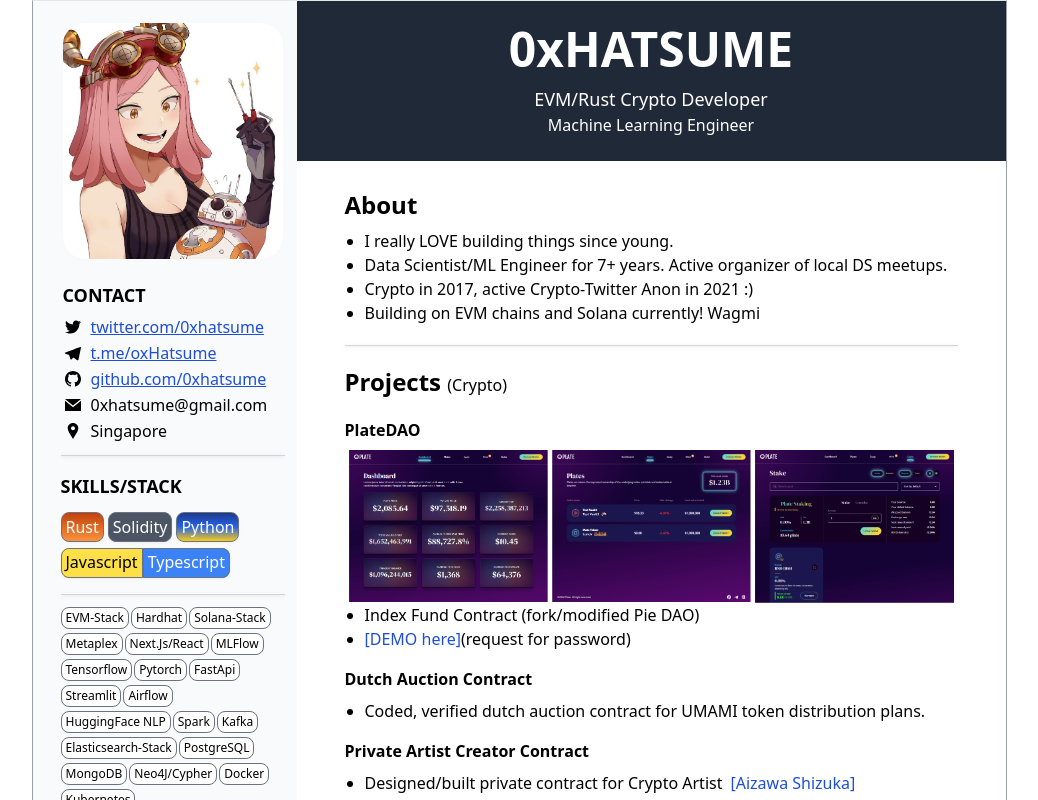
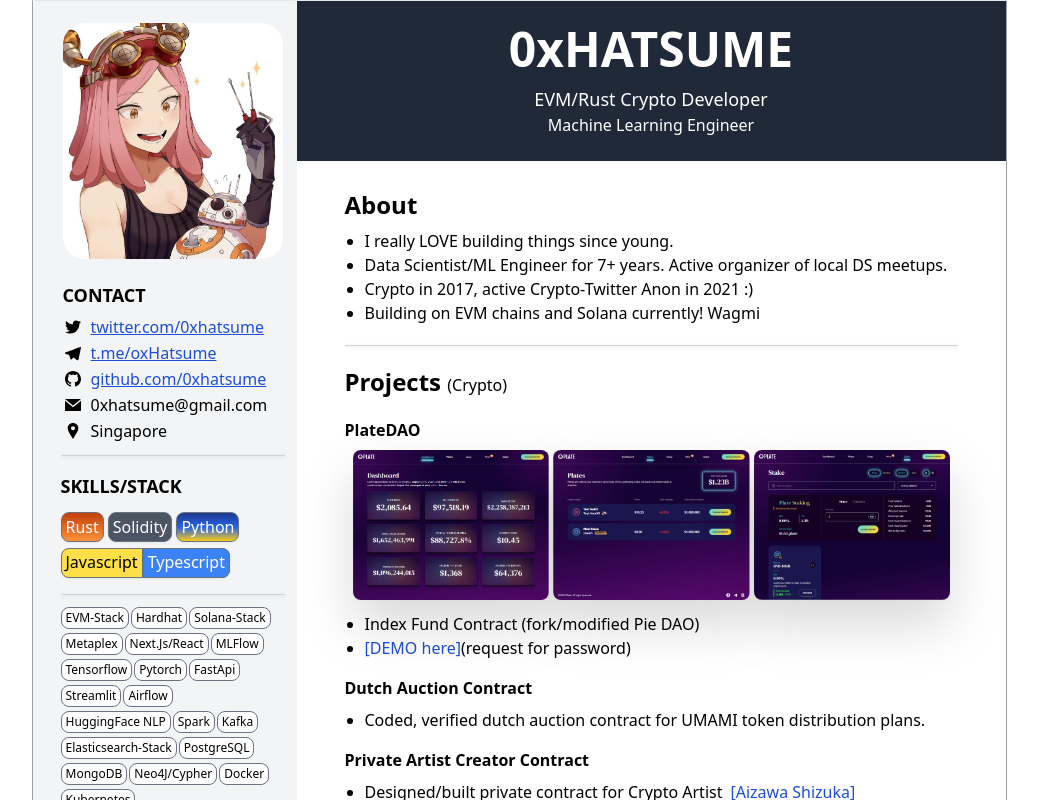
Before and after one commit to 0xhatsume/cv, a Next.js app: page / in a window 1280 px wide. Shown: the top 800 px of the page, without its empty margins (121-1159 px from the left). Built offline with nearby package versions, Linux system fonts and the light colour scheme.

Commit message:
feat: add smol image tab opener to projects

```diff
--- a/src/components/SideBar/SideBar.tsx
+++ b/src/components/SideBar/SideBar.tsx
@@ -12,7 +12,7 @@ export const SideBar=()=>{
   return (
     <aside className="w-72 h-full">
       <div className="py-4 pl-7 pr-3 h-full
-      bg-gray-50 rounded dark:bg-gray-800">
+      bg-gray-100 rounded dark:bg-gray-800">
 
         <div className="w-56 h-60 mt-1 mb-2
           overflow-hidden
--- a/src/pages/index.tsx
+++ b/src/pages/index.tsx
@@ -60,11 +60,20 @@ const Home: NextPage=()=>{
                 space-x-1 px-2
                 w-full
                 ">
-                  <img className="w-1/3" src={`${isProd ? gitAddressPrefix : ''}/img/platedao1.PNG`}></img>
-                  <img className="w-1/3" src={`${isProd ? gitAddressPrefix : ''}/img/platedao2.PNG`}></img>
-                  <img className="w-1/3" src={`${isProd ? gitAddressPrefix : ''}/img/platedao3.PNG`}></img>
+                  <a className="" href={`${isProd ? gitAddressPrefix : ''}/img/platedao1.PNG`} target={"_blank"}>
+                  <img className="drop-shadow-2xl rounded-lg hover:border-blue-600 hover:border-2" src={`${isProd ? gitAddressPrefix : ''}/img/platedao1.PNG`}/>
+                  </a>
+
+                  <a href={`${isProd ? gitAddressPrefix : ''}/img/platedao2.PNG`} target={"_blank"}>
+                  <img className="drop-shadow-2xl rounded-lg hover:border-blue-600 hover:border-2" src={`${isProd ? gitAddressPrefix : ''}/img/platedao2.PNG`}/>
+                  </a>
+
+                  <a href={`${isProd ? gitAddressPrefix : ''}/img/platedao3.PNG`} target={"_blank"}>
+                  <img className="drop-shadow-2xl rounded-lg hover:border-blue-600 hover:border-2" src={`${isProd ? gitAddressPrefix : ''}/img/platedao3.PNG`}/>
+                  </a>
+
                 </div>
-                <ul className='list-disc text-base px-5'>
+                <ul className='list-disc text-base px-5 mt-3'>
                   <li>Index Fund Contract (fork/modified Pie DAO)</li>
                   <li>
                     <a className="text-blue-700 hover:text-blue-400"
@@ -76,6 +85,7 @@ const Home: NextPage=()=>{
                 </ul>
               </div>
 
+              {/* Dutch Contract Gig */}
               <div className='my-4'>
                 <div className='font-bold mb-2'>Dutch Auction Contract</div>
                 <ul className='list-disc text-base px-5'>
@@ -83,6 +93,7 @@ const Home: NextPage=()=>{
                   </ul>
               </div>
 
+              {/* Shizzy Gig */}
               <div className='my-4'>
                 <div className='font-bold mb-2'>Private Artist Creator Contract</div>
                 <ul className='list-disc text-base px-5'>
```
